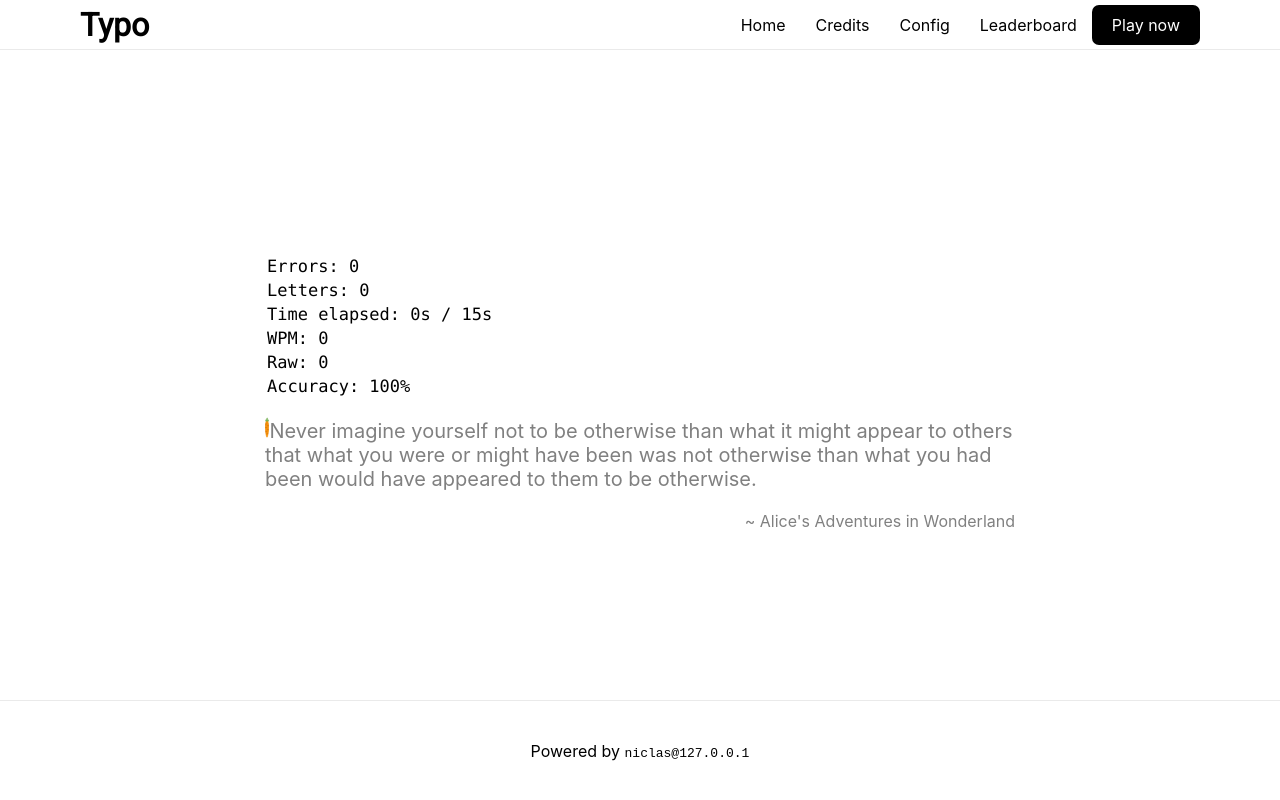
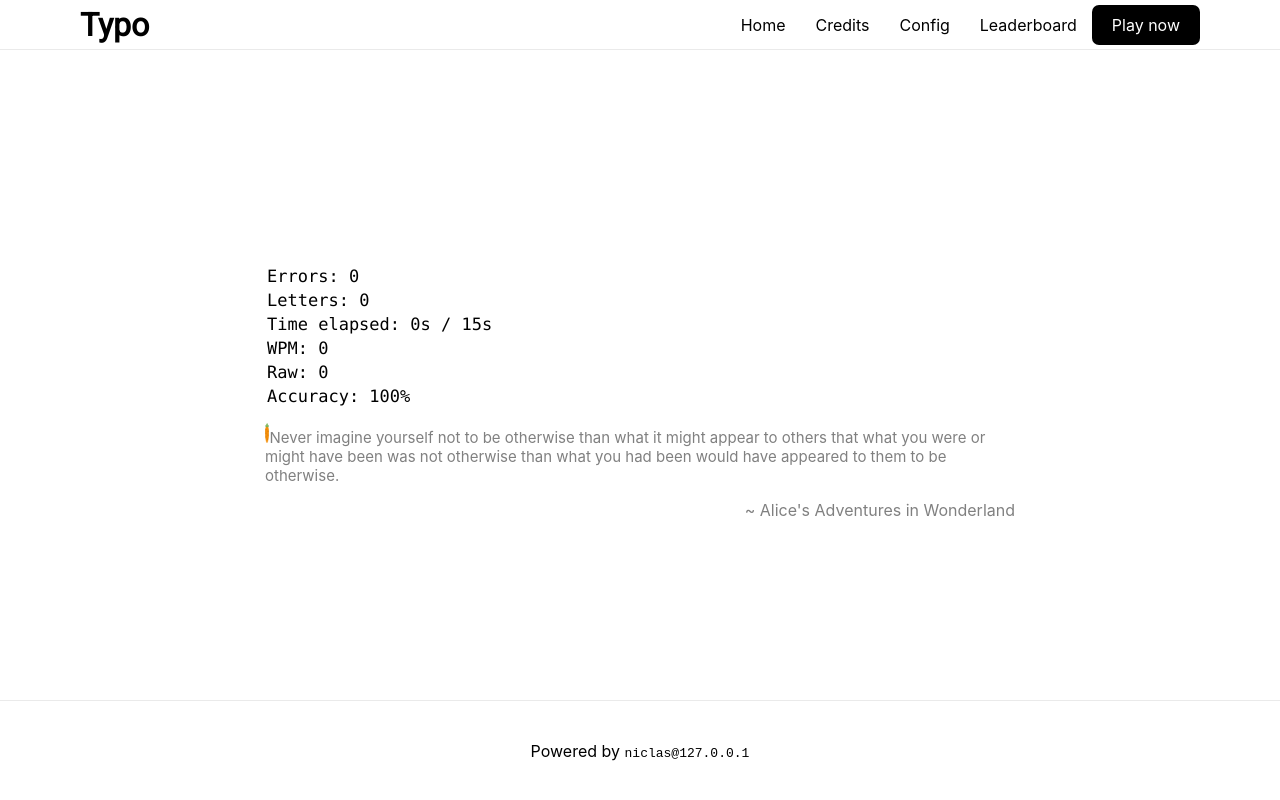
Before and after one commit to BergerAPI/typo.io, a Next.js app: page /app in a window 1280 px wide. Built offline with nearby package versions, Linux system fonts and the light colour scheme; no server answers.

Commit message:
made the font-size changable

```diff
--- a/components/input/Input.jsx
+++ b/components/input/Input.jsx
@@ -27,7 +27,10 @@ export class Input extends React.Component {
       words: [],
       unit: undefined,
       timeText: "",
+      fontSize: "15px"
     };
+
+    this.visibleTextRef = React.createRef();
 
     this.state.fullText.split(" ").forEach((element) => {
       this.state.words.push(element);
@@ -49,7 +52,7 @@ export class Input extends React.Component {
             this.state.time >=
             parseInt(localStorage.getItem("mode").substring(0, 2)) * 1000
           ) {
-            clearInterval(this.timer)
+            clearInterval(this.timer);
             this.handleFinish();
           }
         }
@@ -84,6 +87,11 @@ export class Input extends React.Component {
 
     if (localStorage.getItem("mode") !== "Text")
       this.setState({ timeText: " / " + localStorage.getItem("mode") });
+
+    if (!localStorage.getItem("font-size"))
+      localStorage.setItem("font-size", "15px");
+
+      this.setState({ fontSize: localStorage.getItem("font-size") });
 
     if (
       localStorage.getItem("input_mode")
@@ -226,7 +234,7 @@ export class Input extends React.Component {
                   </p>
                 </div>
                 <div className={styles.text}>
-                  <p>
+                  <p style={{fontSize: this.state.fontSize}}>
                     {typed}
                     {remaining}
                   </p>
--- a/pages/config/index.js
+++ b/pages/config/index.js
@@ -10,6 +10,7 @@ export default function Home() {
       <Mode title="Unit" description="If you want to see your wpm or you cpm." item="unit" values={["WPM", "CPM"]} />
       <Mode title="Mode" description="If you want to play in time, or just write a text." item="mode" values={["Text", "10s", "15s", "30s", "60s"]} />
       <Mode title="Language" description="The Language, in which you want to type in" item="language" values={["English", "German", "France", "Russia"]} />
+      <Mode title="Font-Size" description="The size of the font" item="font-size" values={["15px", "20px", "25px", "30px"]} />
    </>
   )
 }
```
